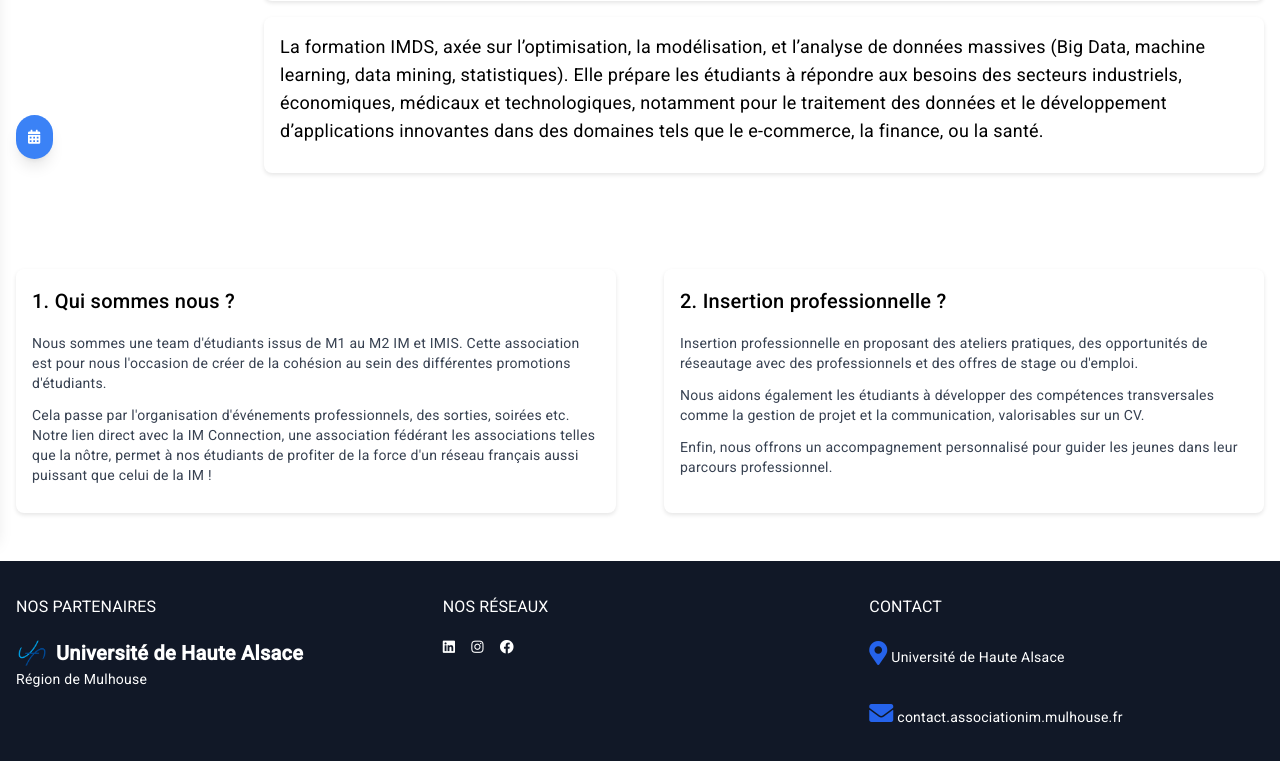
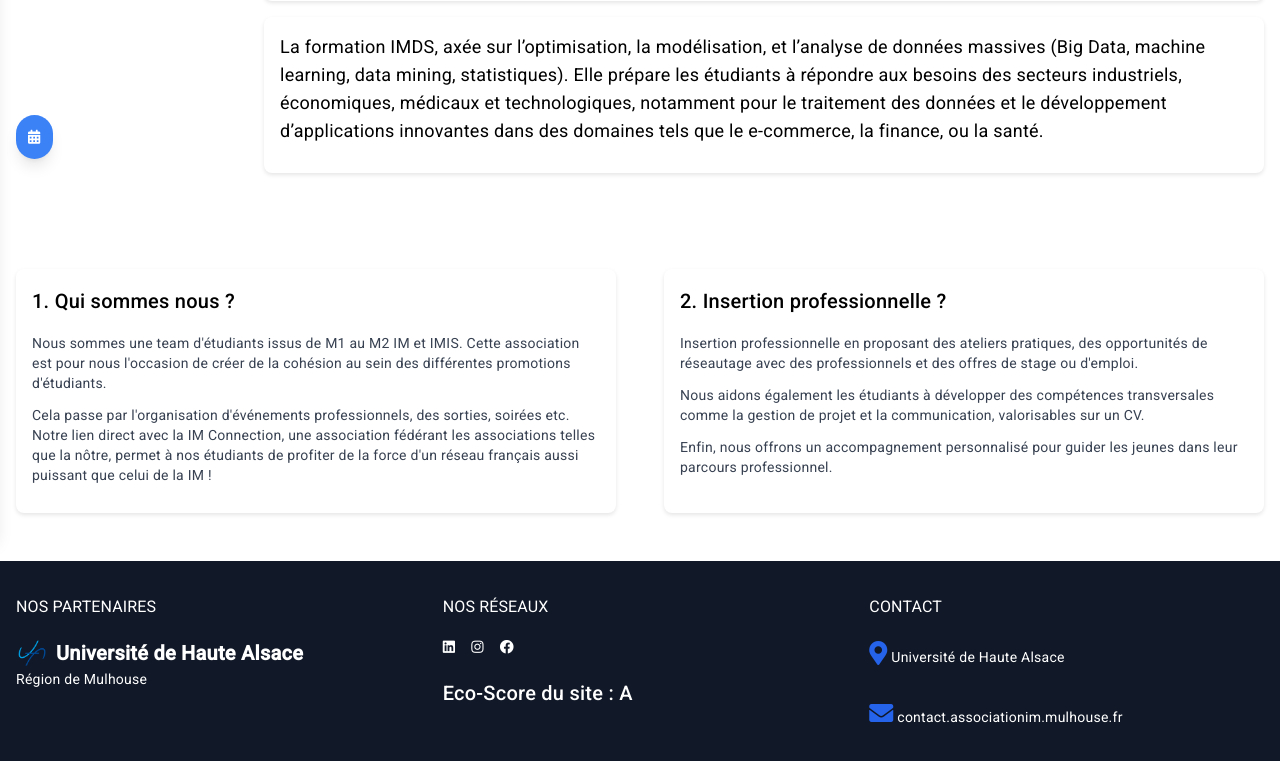
Before and after one commit to Assil28/AssociationIMs-Web-Site, an Angular app: page / in a window 1280 px wide. Shown: the part 263-1024 px from the top of the page. Built offline with nearby package versions, Linux system fonts and the light colour scheme.

Commit message:
eco-score add in the footer

```diff
--- a/src/app/footer/footer.component.html
+++ b/src/app/footer/footer.component.html
@@ -21,7 +21,11 @@
           <a href="#" class="hover:text-gray-300"><i class="fab fa-linkedin"></i></a>
           <a href="#" class="hover:text-gray-300"><i class="fab fa-instagram"></i></a>
           <a href="#" class="hover:text-gray-300"><i class="fab fa-facebook"></i></a>
+
         </div>
+        <br>
+        <h2>Eco-Score du site : A</h2>
+
       </div>
       <div>
         <h3 class="font-bold mb-4">CONTACT</h3>
```
